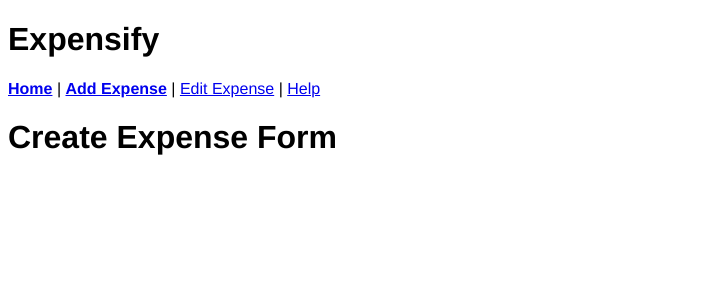
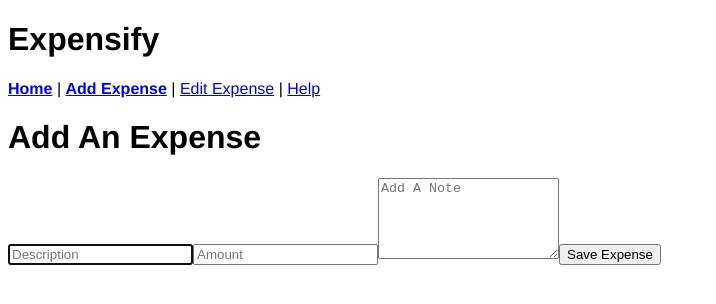
Before and after one commit to Maxondria/expensify-react-app, a React (Create React App) app: page /create in a window 1280 px wide. Shown: the top 304 px of the page, without its empty margins (0-716 px from the left). Built offline with nearby package versions, Linux system fonts and the light colour scheme.

Commit message:
[task] create add expense page - starting template

```diff
--- a/src/components/CreateExpensePage.js
+++ b/src/components/CreateExpensePage.js
@@ -1,5 +1,9 @@
 import React from "react";
+import ExpenseForm from "./ExpenseForm";
 
-const CreateExpensePage = () => <h1>Create Expense Form</h1>;
-
-export default CreateExpensePage;
+export default () => (
+  <div>
+    <h1>Add An Expense</h1>
+    <ExpenseForm />
+  </div>
+);
--- /dev/null
+++ b/src/components/ExpenseForm.js
@@ -0,0 +1,59 @@
+import React from "react";
+
+export default class ExpenseForm extends React.Component {
+  state = {
+    amount: "",
+    description: "",
+    note: ""
+  };
+
+  OnChange = ({ target: { name, value } }) => {
+    this.setState(prevState => ({
+      ...prevState,
+      [name]:
+        name === "amount"
+          ? value.match(/^\d+(\.\d{0,2})?$/)
+            ? value
+            : ""
+          : value
+    }));
+  };
+
+  OnSave = e => {
+    e.preventDefault();
+    console.log(this.state);
+  };
+
+  render() {
+    return (
+      <div>
+        <form>
+          <input
+            type="text"
+            name="description"
+            value={this.state.description}
+            placeholder="Description"
+            onChange={this.OnChange}
+            autoFocus
+          />
+          <input
+            type="text"
+            name="amount"
+            value={this.state.amount}
+            onChange={this.OnChange}
+            placeholder="Amount"
+          />
+          <textarea
+            cols="20"
+            rows="5"
+            name="note"
+            placeholder="Add A Note"
+            onChange={this.OnChange}
+            value={this.state.note}
+          />
+          <button onClick={this.OnSave}>Save Expense</button>
+        </form>
+      </div>
+    );
+  }
+}
```
